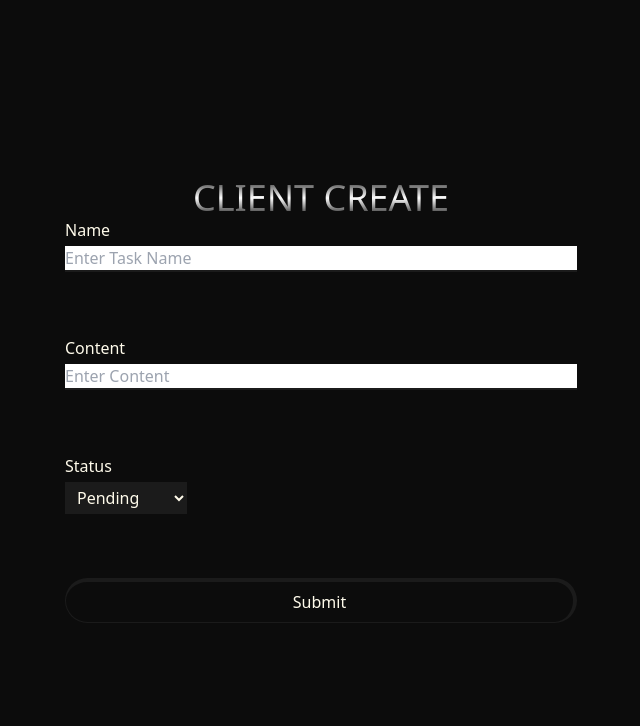
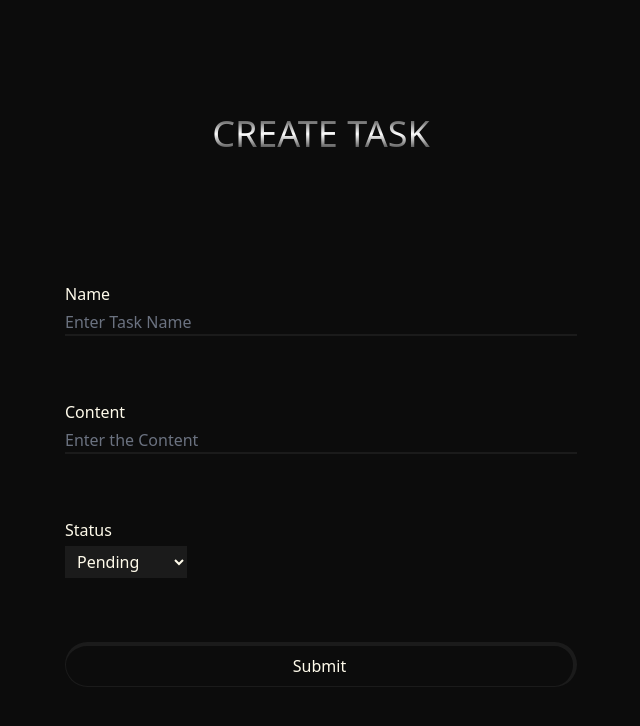
Before and after one commit to Saniyakhan09/task, a React (Vite) app in the folder frontend/: page /createtasks in a window 1280 px wide. Shown: the top 726 px of the page, without its empty margins (319-959 px from the left). Built offline with nearby package versions, Linux system fonts and the light colour scheme.

Commit message:
changes in files

```diff
--- a/frontend/src/components/auth/Auth.jsx
+++ b/frontend/src/components/auth/Auth.jsx
@@ -15,7 +15,7 @@ const navigate = useNavigate();
 //register function
 const handleRegister= async(e)=>{
   e.preventDefault()
-  const res= await fetch("https://task4-e2qw.onrender.com/auth/register",{
+  const res= await fetch("http://localhost:3000/auth/register",{
     method:"POST",
     headers:{
       "Content-Type":"application/json"
@@ -49,7 +49,7 @@ const handleRegister= async(e)=>{
 
 const handleLogin= async(e)=>{
   e.preventDefault()
-  const res= await fetch("https://task4-e2qw.onrender.com/auth/login",{
+  const res= await fetch("http://localhost:3000/auth/login",{
     method:"POST",
     headers:{
       "Content-Type":"application/json"
@@ -77,9 +77,12 @@ const handleLogin= async(e)=>{
   return (
     < >
     <div className='   border-2 border-black bg-[#010101]  w-full h-screen flex flex-col justify-center items-center gap-6 '>
-           <h1>WELCOME TO WEBSITE {name}</h1>
+<h1 className='relative bg-gradient-to-b md:text-3xl from-[#1B1B1B] via-white bg-clip-text text-transparent md:mb-10 inline-block text-center after:content-[""] after:block after:w-3/4 after:h-[2px] after:mx-auto after:mt-2 after:bg-gradient-to-r after:from-[#1B1B1B] after:via-white after:to-[#1B1B1B]'>
+  Plan. Create. Achieve. All your tasks in one place
+</h1>
 
-  <form className='  items-center  bg-[#0F0F0F] border-amber-100 border-1 md:w-[25%] w-[80%] h-[60%] md:h-[75%] flex flex-col text-amber-50 justify-center  rounded-3xl' onSubmit={islogin ? handleLogin : handleRegister}>
+  <form className='items-center bg-[#0F0F0F] border border-white/40 md:w-[25%] w-[80%] h-[60%] md:h-[65%] flex flex-col text-amber-50 justify-center rounded-3xl shadow-lg shadow-amber-200/10 hover:shadow-amber-200/20 transition-all duration-300'
+ onSubmit={islogin ? handleLogin : handleRegister}>
 
     <div className='md:mb-4'>
  <h6 className='font-urbanist text-left ml-4  w-1/2'>Name</h6>
--- a/frontend/src/components/auth/Dashbored.jsx
+++ b/frontend/src/components/auth/Dashbored.jsx
@@ -9,7 +9,7 @@ const Dashboard = () => {
 
       const hanglelogout = async () => {
         const token = localStorage.getItem("token");
-        const res = await fetch("https://task4-e2qw.onrender.com/auth/logout", {
+        const res = await fetch("http://localhost:3000/auth/logout", {
           method: "POST",
           headers: {
             "Content-Type": "application/json",
--- a/frontend/src/components/tasks/createtask.jsx
+++ b/frontend/src/components/tasks/createtask.jsx
@@ -16,7 +16,7 @@ const createtasks = () => {
             content,
             status
         });
-        const res = await fetch("https://task4-e2qw.onrender.com/task/create", {
+        const res = await fetch("http://localhost:3000/task/create", {
             method: "POST",
             headers: {
                 "Content-Type": "application/json",
@@ -47,14 +47,18 @@ const createtasks = () => {
 
     <div className="bg-[#0C0C0C] w-full min-h-screen text-amber-50 flex items-center justify-center">
   <div className="w-[90%] md:w-[50%] lg:w-[40%]">
-    <h1 className="text-center uppercase bg-gradient-to-b md:text-4xl from-[#1B1B1B] via-white bg-clip-text text-transparent mb-30 text-2xl md:mb-30">Client Create</h1>
+    <h1 className="text-center uppercase bg-gradient-to-b md:text-4xl from-[#1B1B1B] via-white bg-clip-text text-transparent mb-30 text-2xl md:mb-32">Create Task</h1>
 
     <form className="flex flex-col space-y-16" onSubmit={handleSubmit}>
       <div>
         <h6 className="mb-1">Name</h6>
         <input
           type="text"
-          className="border-b-2 w-full focus:outline-none border-[#1B1B1B]"
+          className="border-b-2 bg-[#0C0C0C] text-amber-50
+                                border-[#1B1B1B]
+
+                                transition duration-200
+                                placeholder-gray-500  w-full focus:outline-none "
           placeholder="Enter Task Name"
           value={name}
           onChange={(e) => setName(e.target.value)}
@@ -65,8 +69,11 @@ const createtasks = () => {
         <h6 className="mb-1">Content</h6>
         <input
           type="text"
-          className="border-b-2 w-full focus:outline-none border-[#1B1B1B]"
-          placeholder="Enter Content"
+          className="border-b-2 w-full bg-[#0C0C0C] text-amber-50
+
+                                transition duration-200
+                                placeholder-gray-500 focus:outline-none border-[#1B1B1B]"
+          placeholder="Enter the Content"
           value={content}
           onChange={(e) => setContent(e.target.value)}
         />
@@ -86,7 +93,6 @@ const createtasks = () => {
         </select>
       </div>
 
-      {/* Move Submit Button to Top (just below heading) */}
       <button
         type="submit"
         className="py-2 md:mt-10 px-8 mt-10 rounded-3xl border
--- a/frontend/src/components/tasks/viewtasks.jsx
+++ b/frontend/src/components/tasks/viewtasks.jsx
@@ -10,7 +10,7 @@ const Viewtasks = () => {
   useEffect(() => {
     const fetchTasks = async () => {
       try {
-        const res = await fetch(`https://task4-e2qw.onrender.com/task/tasks/${adminId}`, {
+        const res = await fetch(`http://localhost:3000/task/tasks/${adminId}`, {
           method: "GET",
           headers: {
             "Content-Type": "application/json",
@@ -62,8 +62,8 @@ const Viewtasks = () => {
 
   return (
     <div className="min-h-screen bg-gradient-to-b from-black via-neutral-900 to-black text-white flex flex-col items-center py-12 px-4">
-      <h2 className="text-3xl font-bold mb-8 tracking-wide text-[#fff]">
-        Client Invoices
+      <h2 className="text-3xl uppercase from-[#1B1B1B] bg-gradient-to-b via-white bg-clip-text text-transparent font-bold mb-8 tracking-wide ">
+        All tasks
       </h2>
 
 
@@ -117,7 +117,7 @@ const Viewtasks = () => {
                   <button
                     onClick={() => handledelete(t._id)}
 
-                    className="md:ml-30 px-4 py-2 ml-2 text-white font-semibold transition"
+                    className="md:ml-36 px-4 py-2 ml-2 text-white font-semibold transition"
                   >
                     <img src="/public/icons8-delete3.svg" alt="Delete" className="w-96 h-6" />
                   </button>
```
Also changed, not shown: 1 other file (tests, documents, lock files or other folders).
